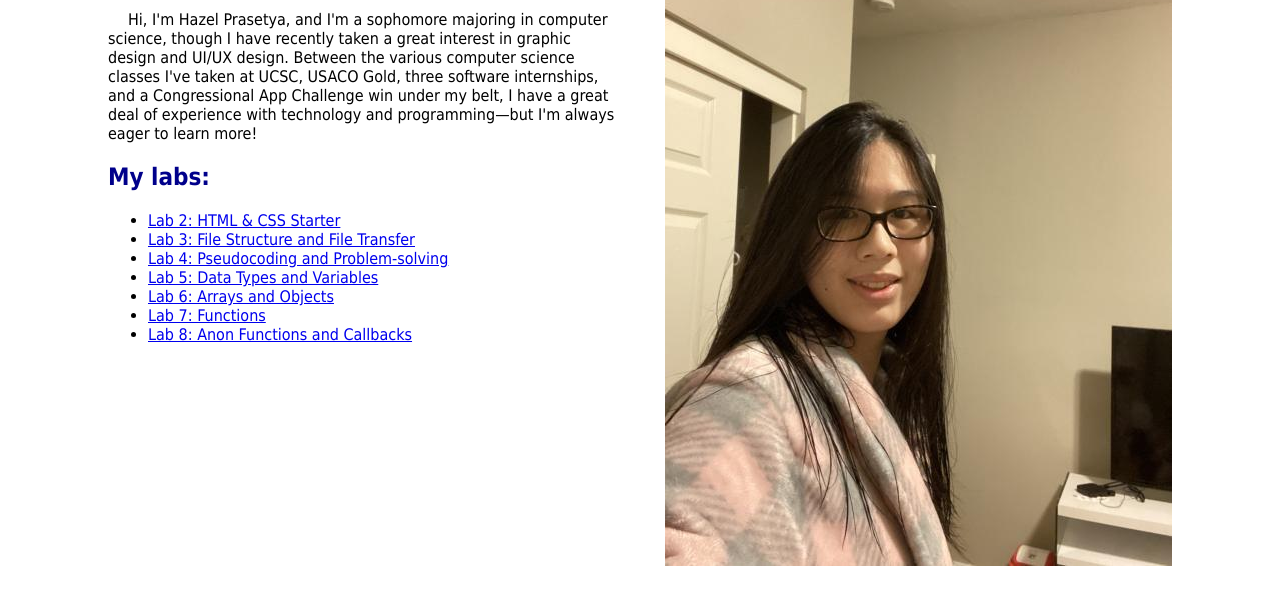
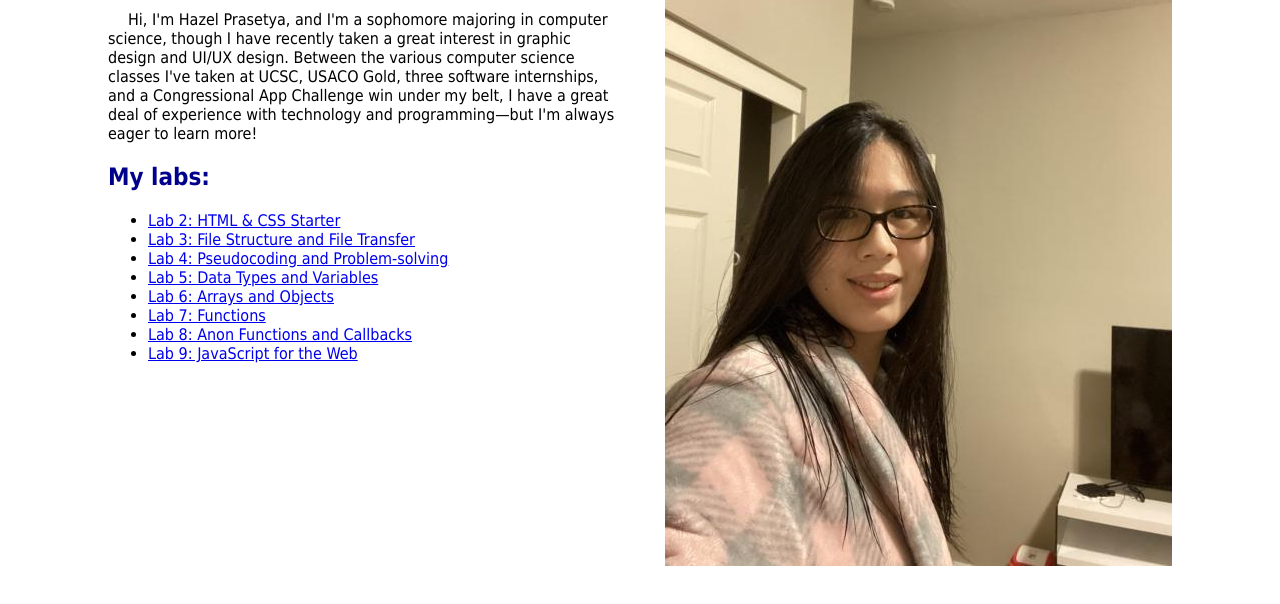
Before and after one commit to Xynix91/art101, a plain HTML site: page index.html in a window 1280 px wide. Shown: the part 168-772 px from the top of the page. Drawn offline with Linux system fonts and the light colour scheme.

Commit message:
Update index.html

```diff
--- a/index.html
+++ b/index.html
@@ -20,6 +20,7 @@
 				<li><a href="lab6/index.html">Lab 6: Arrays and Objects</a></li>
 				<li><a href="lab7/index.html">Lab 7: Functions</a></li>
 				<li><a href="lab8/index.html">Lab 8: Anon Functions and Callbacks</a></li>
+				<li><a href="lab9/index.html">Lab 9: JavaScript for the Web</a></li>
 			</ul>
 		</div>
 	</body>
```
